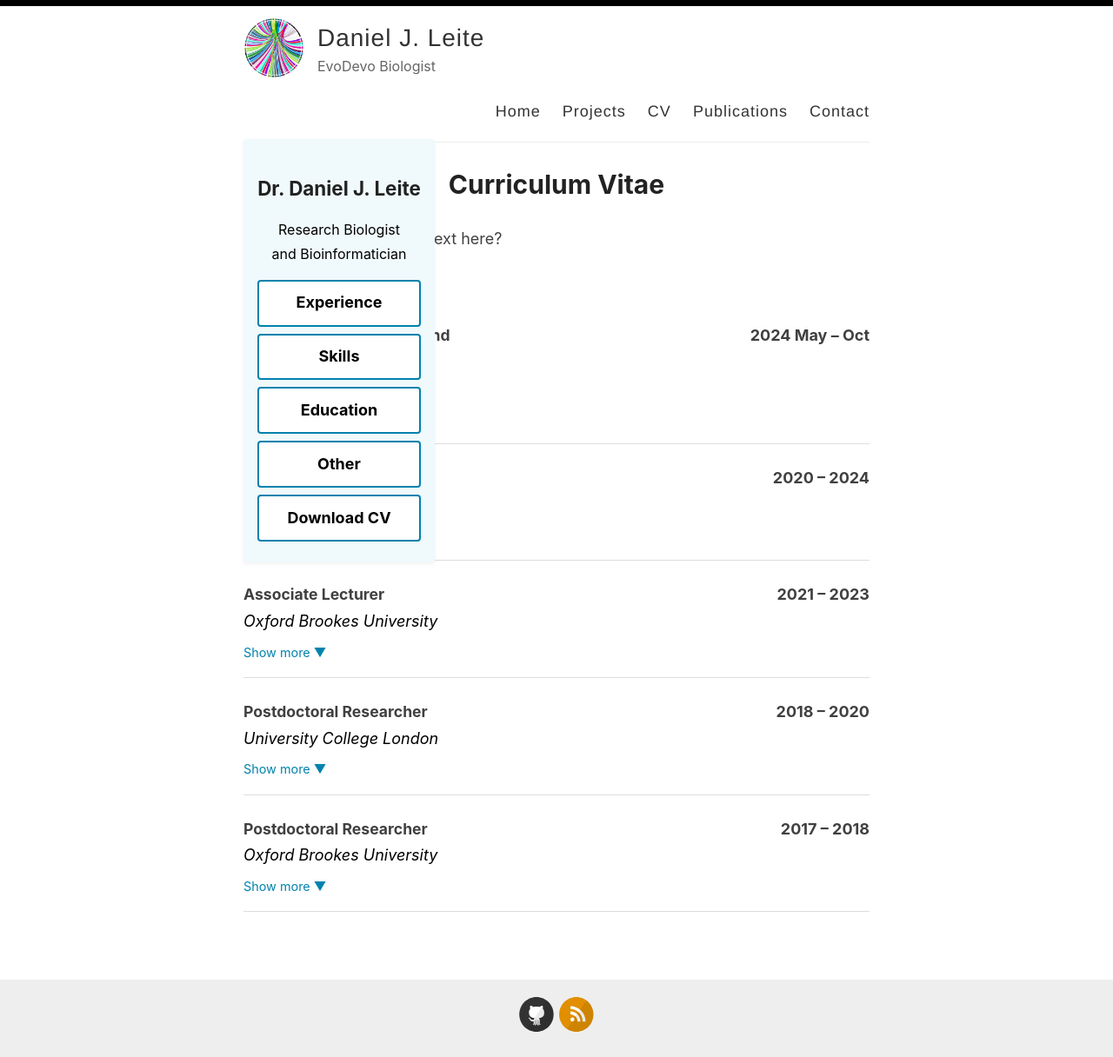
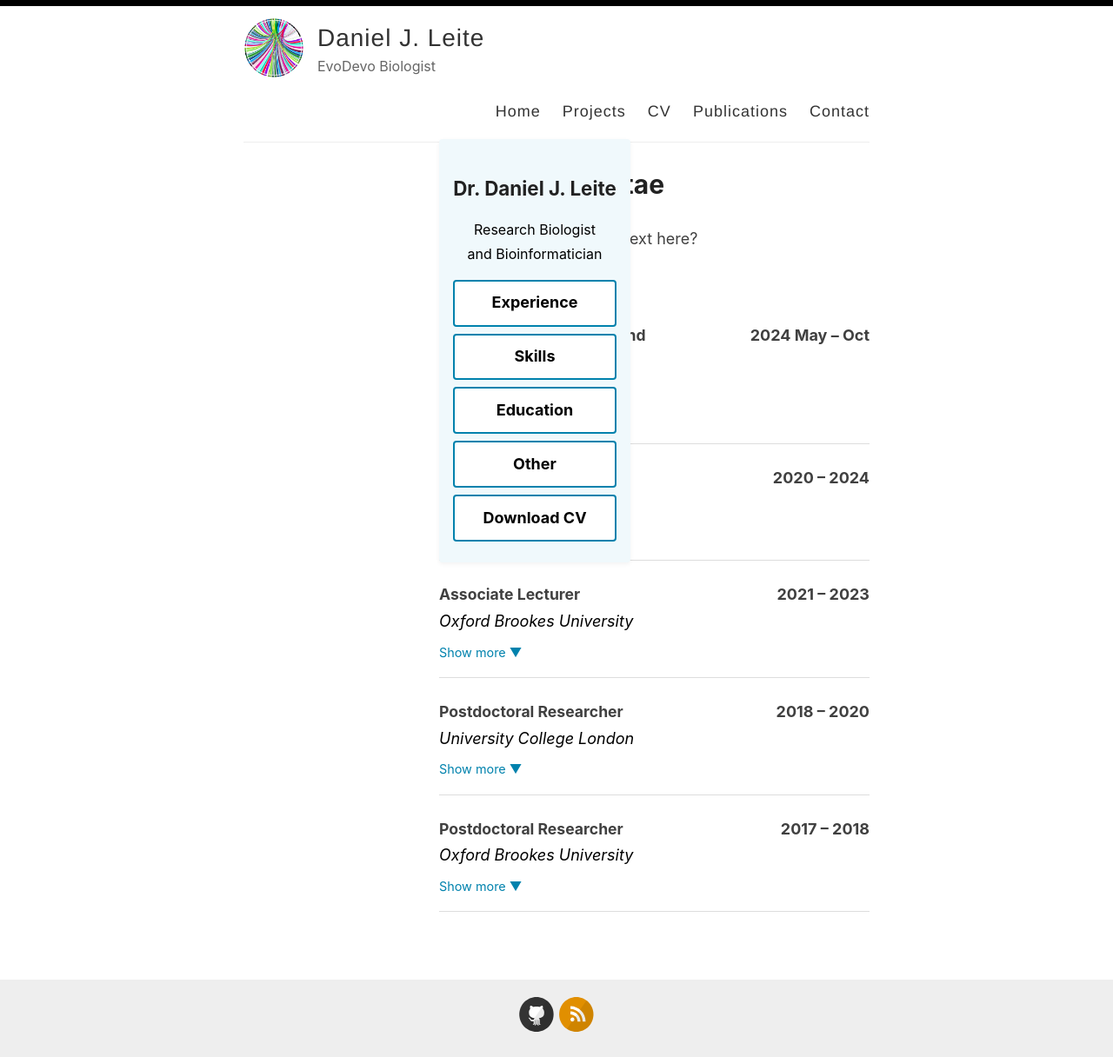
Before and after one commit to djleite/djleite.github.io, a Jekyll site: the page built from _pages/cv.md, in a window 1280 px wide and 1216 px high. Shown: the whole window at 87% size. Built offline with Jekyll 4.4.1, drawn with Linux system fonts in a browser that asks for light colours.

Commit message:
update cv panels

```diff
--- a/_sass/_cv.scss
+++ b/_sass/_cv.scss
@@ -2,6 +2,7 @@
     display: flex;
     flex-wrap: wrap;
     gap: 1rem;
+    padding-left: 225px;
   }
 
   .cv-sidebar {
```
